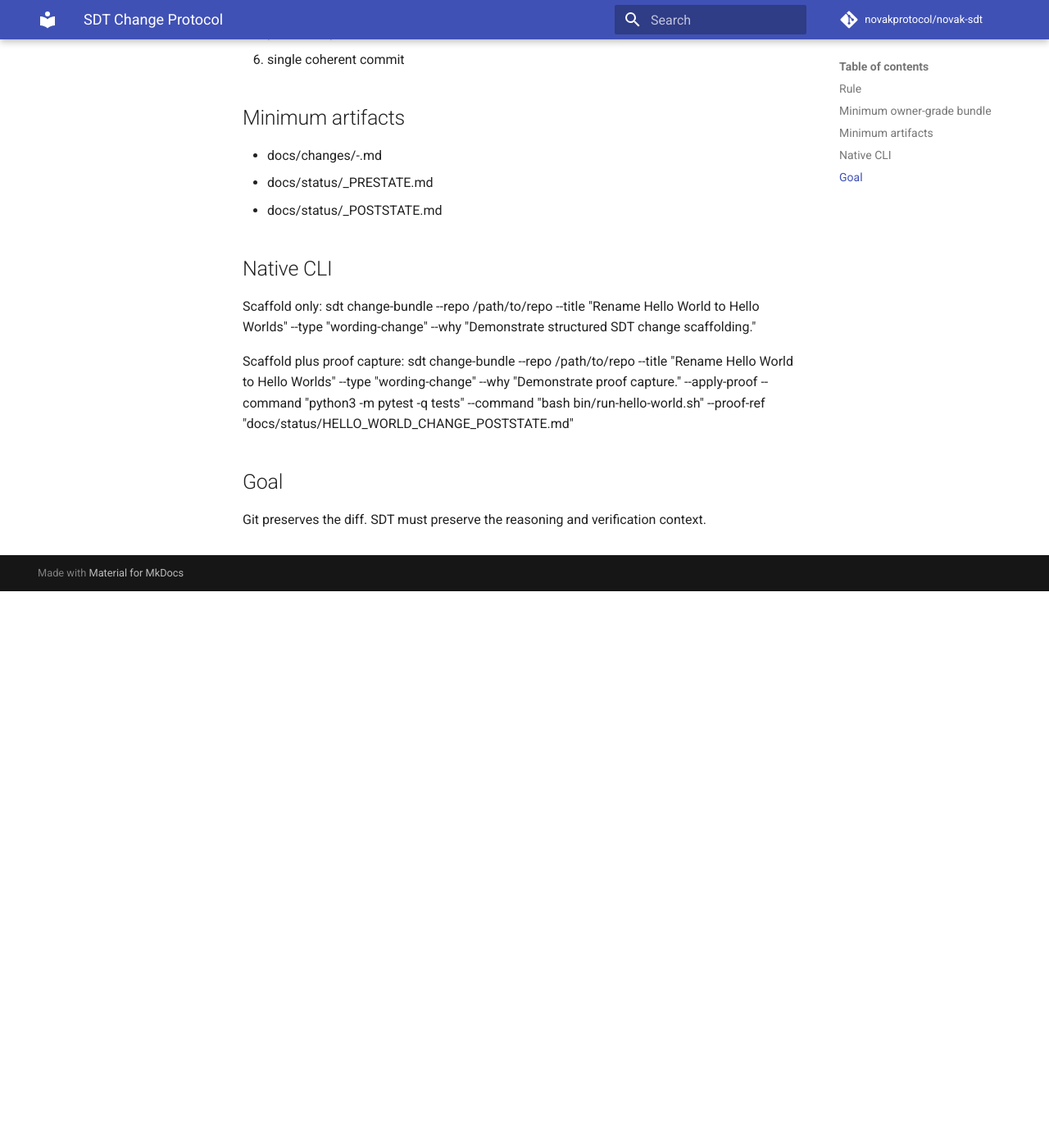
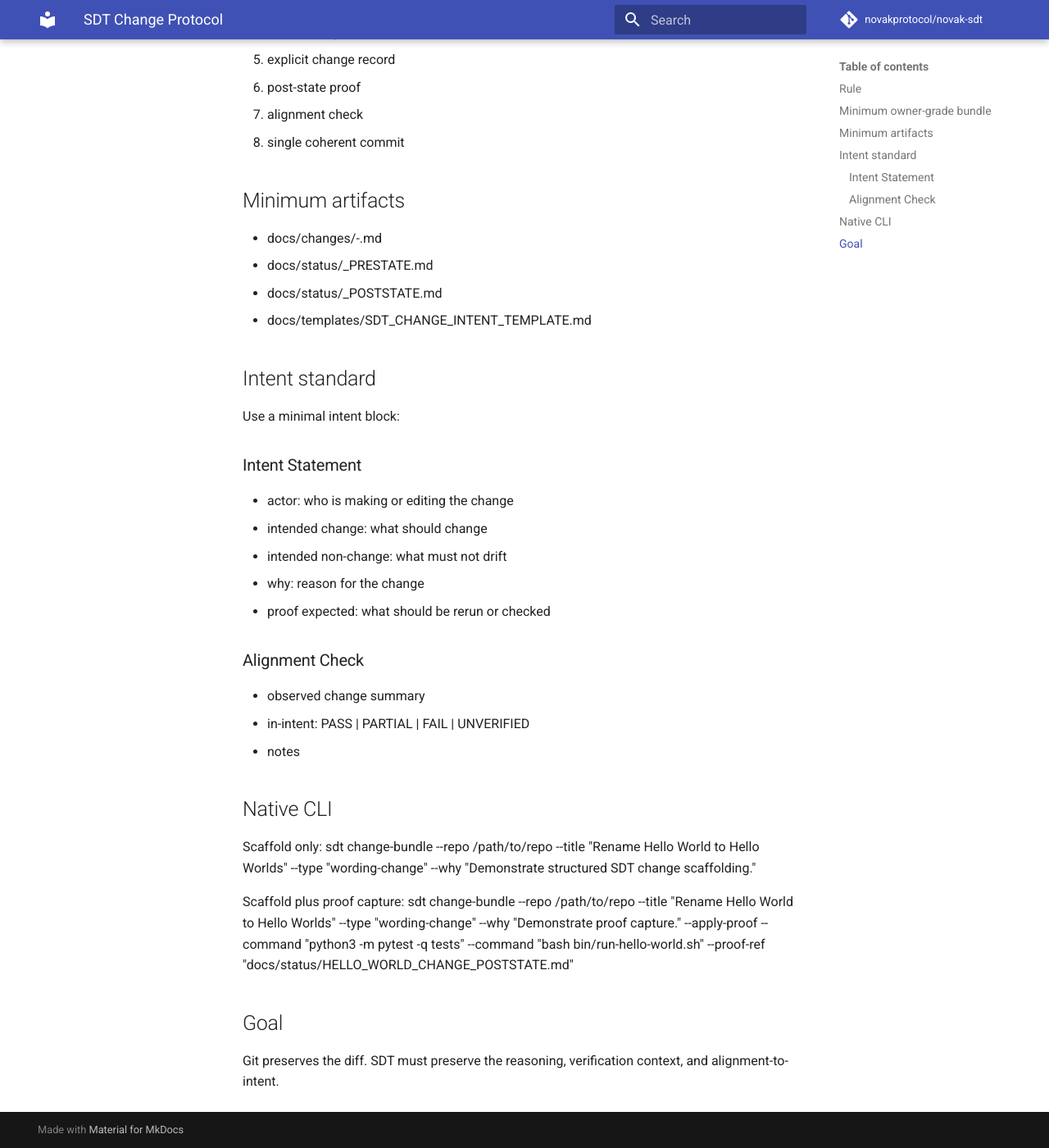
Before and after one commit to novakprotocol/novak-sdt, an MkDocs documentation site: the page built from docs/standards/SDT_CHANGE_PROTOCOL.md, in a window 1280 px wide and 1400 px high, scrolled down 679 px. Shown: the whole window at 82% size. Built offline with MkDocs 1.6.1 and Material for MkDocs 9.7.7, drawn with Linux system fonts in a browser that asks for light colours; comment, search, counter and statistics services are not loaded; some of the changed text lies outside the part shown.

Commit message:
docs: add intent standard and NOVΛK shell context to sdt

```diff
--- a/docs/standards/SDT_CHANGE_PROTOCOL.md
+++ b/docs/standards/SDT_CHANGE_PROTOCOL.md
@@ -9,21 +9,41 @@ Every meaningful change should preserve:
 - what old truth was replaced
 - what proof was rerun
 - what a future human or AI should conclude
+- whether the actual change stayed aligned with stated intent
 
 ## Minimum owner-grade bundle
 
 1. change branch
 2. pre-state capture
-3. code/doc updates
-4. explicit change record
-5. post-state proof
-6. single coherent commit
+3. intent statement
+4. code/doc updates
+5. explicit change record
+6. post-state proof
+7. alignment check
+8. single coherent commit
 
 ## Minimum artifacts
 
 - docs/changes/<date>-<slug>.md
 - docs/status/<CHANGE>_PRESTATE.md
 - docs/status/<CHANGE>_POSTSTATE.md
+- docs/templates/SDT_CHANGE_INTENT_TEMPLATE.md
+
+## Intent standard
+
+Use a minimal intent block:
+
+### Intent Statement
+- actor: who is making or editing the change
+- intended change: what should change
+- intended non-change: what must not drift
+- why: reason for the change
+- proof expected: what should be rerun or checked
+
+### Alignment Check
+- observed change summary
+- in-intent: PASS | PARTIAL | FAIL | UNVERIFIED
+- notes
 
 ## Native CLI
 
@@ -36,4 +56,4 @@ sdt change-bundle --repo /path/to/repo --title "Rename Hello World to Hello Worl
 ## Goal
 
 Git preserves the diff.
-SDT must preserve the reasoning and verification context.
+SDT must preserve the reasoning, verification context, and alignment-to-intent.
```
Also changed, not shown: README.md (+17 -0 lines), docs/templates/SDT_CHANGE_INTENT_TEMPLATE.md (added, +13 -0 lines), 1 other file.
